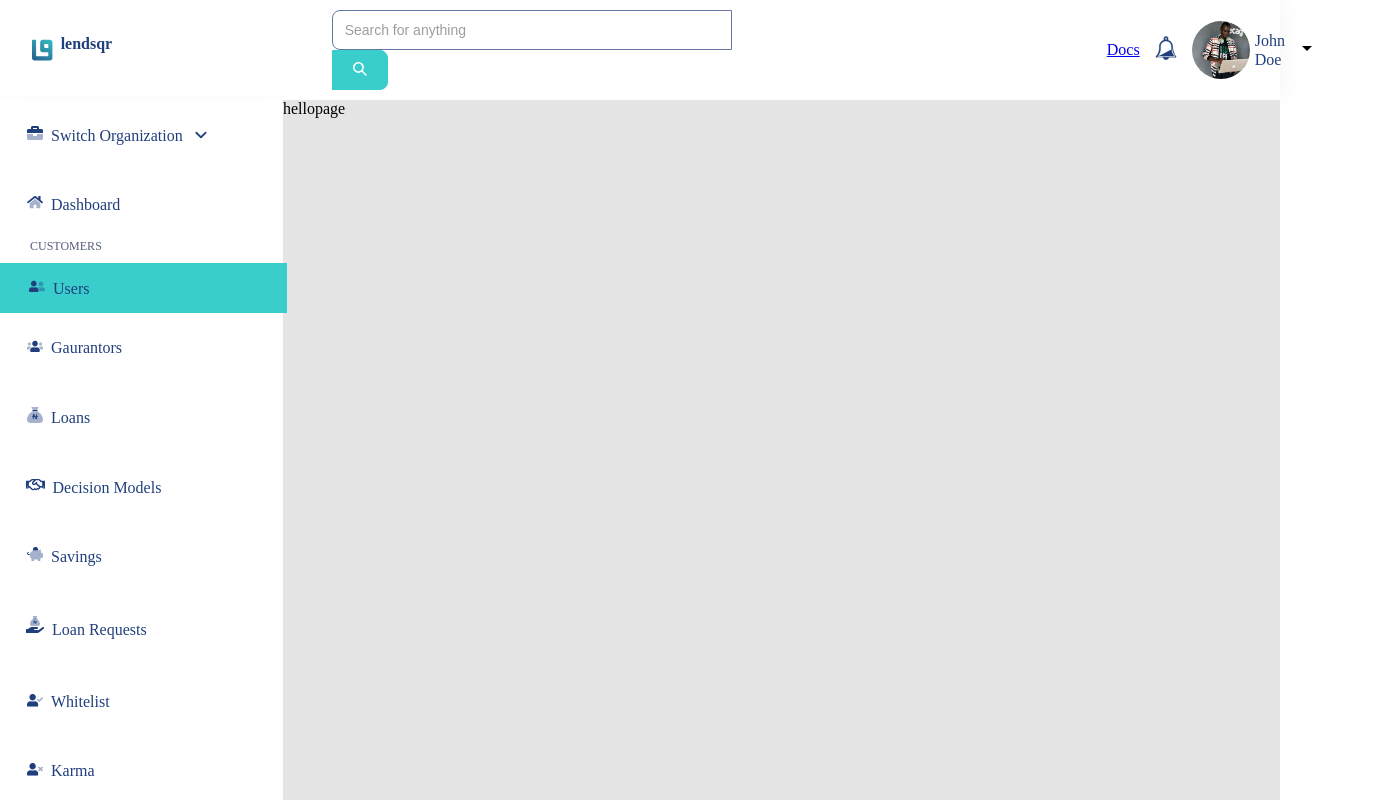
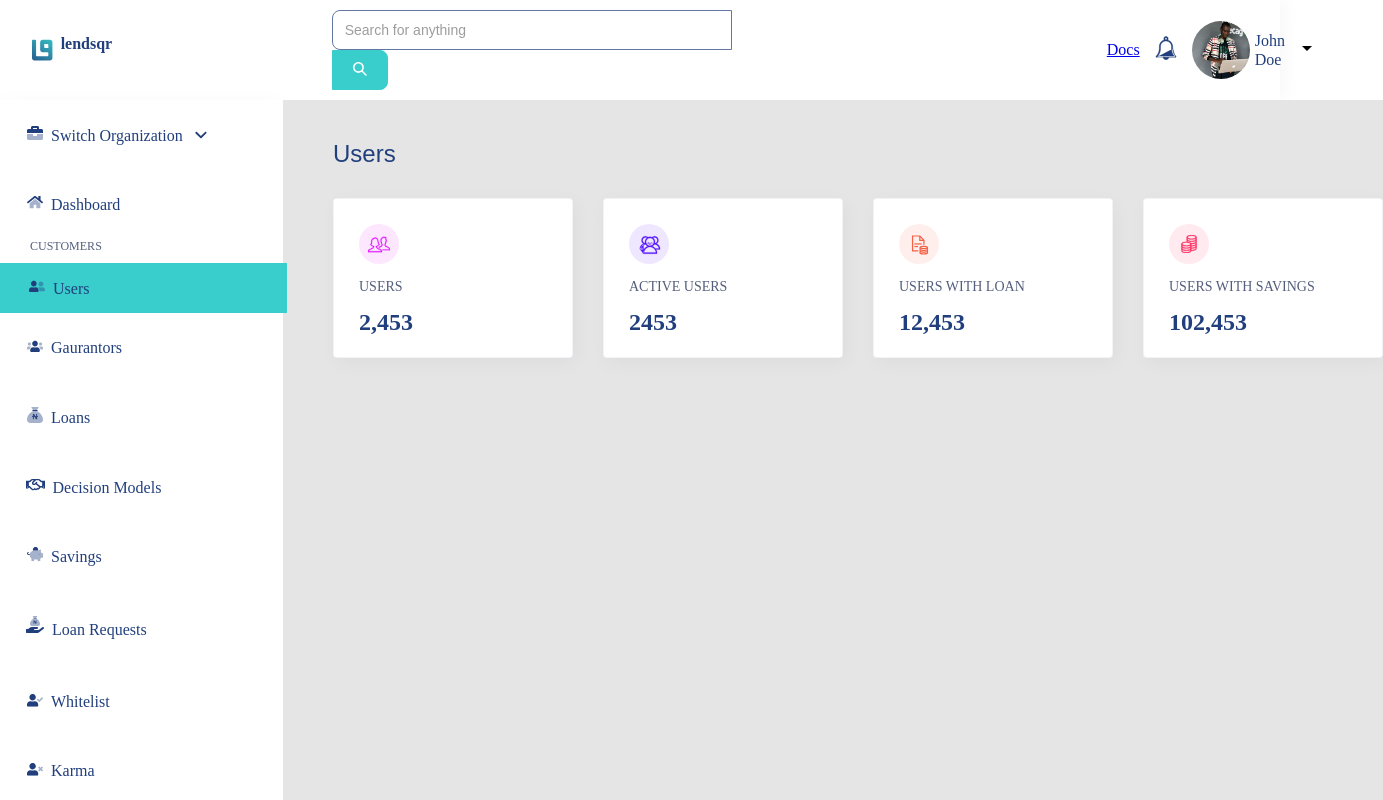
Before and after one commit to Danny4life/lendsqr, a React (Create React App) app: page /userPage in a window 1280 px wide. Shown: the top 800 px of the page, 1383 px wide, since content can reach past the window. Built offline with nearby package versions, Linux system fonts and the light colour scheme.

Commit message:
add widgets to user page

```diff
--- a/src/pages/userpage/UserPage.jsx
+++ b/src/pages/userpage/UserPage.jsx
@@ -1,5 +1,6 @@
 import NavBar from "../../components/navbar/NavBar";
 import SideBar from "../../components/sidebar/SideBar";
+import Widget from "../../components/widget/Widget";
 import "./userpage.scss"
 
 const userPage = () => {
@@ -15,7 +16,16 @@ const userPage = () => {
                     </aside>
                 </div>
                 <div className="right">
-                    hellopage
+                    <section className="widget-section">
+                        <h1 data-testid="user-text" className="user">Users</h1>
+                        <div data-testid="widgets" className="widgets">
+                            <Widget type="users" />
+                            <Widget type="active" />
+                            <Widget type="loan" />
+                            <Widget type="savings" />
+                        </div>
+
+                    </section>
                 </div>
            </section>
         </section>
--- a/src/pages/userpage/userpage.scss
+++ b/src/pages/userpage/userpage.scss
@@ -15,5 +15,70 @@
         .right {
             flex: 4;
             background: #E5E5E5;
+
+
+        .user {
+            font-family: 'Work Sans', sans-serif;
+            font-style: normal;
+            font-weight: 500;
+            font-size: 1.5rem;
+            line-height: 28px;
+            color: #213F7D;
+            margin-left: 50px;
+            margin-bottom: 30px;
+            margin-top: 40px;
+        }
+
+        .widgets {
+            display: flex;
+            margin-left: 50px;
+            gap: 30px;
+
+            .box {
+                width: 240px;
+                height: 160px;
+                background: #FFFFFF;
+                border: 1px solid rgba(33, 63, 125, 0.06);
+                box-shadow: 3px 5px 20px rgba(0, 0, 0, 0.04);
+                border-radius: 4px;
+
+                .box-items {
+                    padding: 25px;
+
+                    .widgetIcon {
+                        width: 40px;
+                        height: 40px;
+                        border-radius: 50%;
+                        display: flex;
+                        justify-content: center;
+                        align-items: center;
+                        margin-bottom: 15px;
+                    }
+
+                    .widget-title {
+                        font-family: 'Work Sans';
+                        font-style: normal;
+                        font-weight: 500;
+                        font-size: 0.875rem;
+                        line-height: 16px;
+                        text-transform: uppercase;
+                        color: #545F7D;
+                        margin-bottom: 13px;
+                    }
+
+                    .widget-total {
+                        font-family: 'Work Sans';
+                        font-style: normal;
+                        font-weight: 600;
+                        font-size: 1.5rem;
+                        line-height: 28px;
+                        text-transform: uppercase;
+                        width: 64px;
+                        color: #213F7D;
+                    }
+
+                }
+            }
+        }
     }
 }
```
